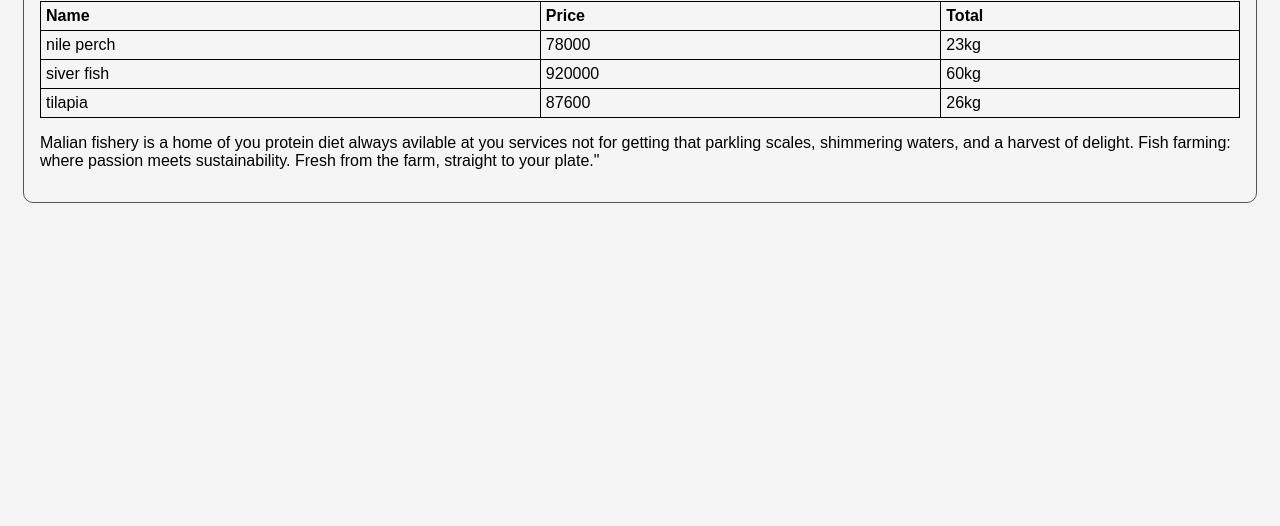
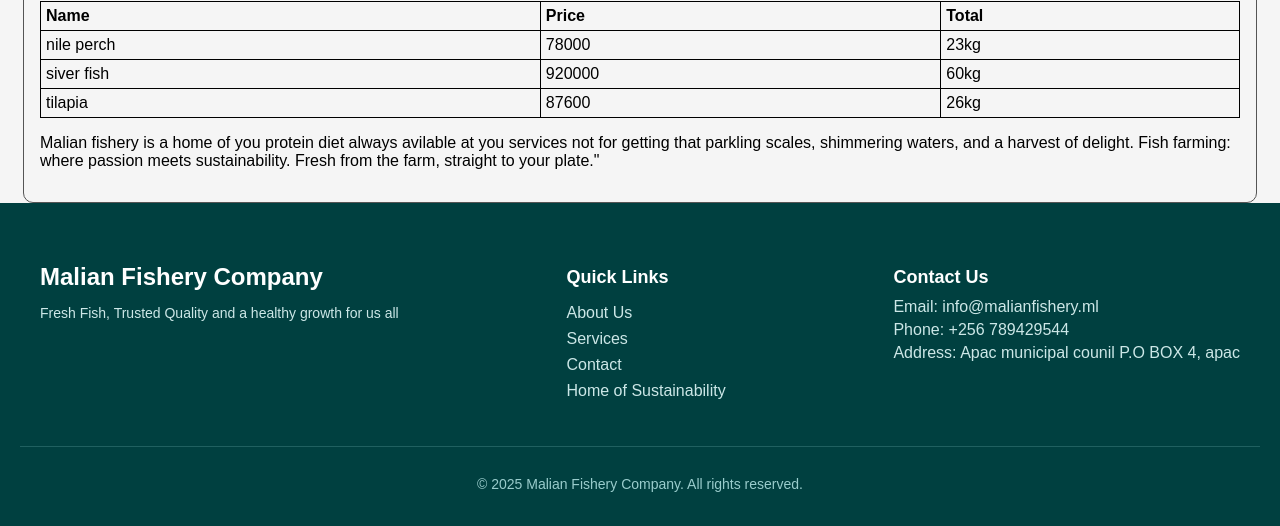
Before and after one commit to sturbbornking/html-h, a plain HTML site: page index.html in a window 1280 px wide. Shown: the part 632-1158 px from the top of the page. Before the commit the page ends 835 px from the top, so only its background shows below. Drawn offline with Linux system fonts and the light colour scheme.

Commit message:
the addition of footer in my fishery web page

```diff
--- a/index.html
+++ b/index.html
@@ -59,10 +59,44 @@
             <p>Malian fishery is a home of you protein diet always avilable at you services not for getting that parkling scales, shimmering waters, and a harvest of delight.
                 Fish farming: where passion meets sustainability.
                 Fresh from the farm, straight to your plate."
+
+
+
+
 </p>
         </div>
 
     </div>
 
+   <footer class="footer">
+    <div class="footer-container">
+      <div class="footer-logo">
+        <h2>Malian Fishery Company</h2>
+        <p>Fresh Fish, Trusted Quality and a healthy growth for us all</p>
+      </div>
+
+      <div class="footer-links">
+        <h4>Quick Links</h4>
+        <ul>
+          <li><a href="#">About Us</a></li>
+          <li><a href="#">Services</a></li>
+          <li><a href="#">Contact</a></li>
+          <li><a href="#">Home of Sustainability</a></li>
+        </ul>
+      </div>
+
+      <div class="footer-contact">
+        <h4>Contact Us</h4>
+        <p>Email: info@malianfishery.ml</p>
+        <p>Phone: +256 789429544</p>
+        <p>Address: Apac municipal counil P.O BOX 4, apac</p>
+      </div>
+    </div>
+
+    <div class="footer-bottom">
+      <p>&copy; 2025 Malian Fishery Company. All rights reserved.</p>
+    </div>
+  </footer>
 </body>
+
 </html>
--- a/style.css
+++ b/style.css
@@ -27,7 +27,8 @@ nav ul{
 nav ul li a {
     text-decoration: none;
     font-weight:bold;
-    color:purple;
+    color:purple
+    ;
 
 }
 
@@ -57,3 +58,67 @@ th,td{
     text-align:left;
     border: 1px solid;
 }
+.footer {
+  background-color: #004040;
+  color: #ffffff;
+  padding: 40px 20px 20px;
+  font-family: Arial, sans-serif;
+}
+
+.footer-container {
+  display: flex;
+  flex-wrap: wrap;
+  justify-content: space-between;
+  gap: 20px;
+  max-width: 1200px;
+  margin: auto;
+}
+
+.footer-logo h2 {
+  font-size: 24px;
+  margin-bottom: 10px;
+}
+
+.footer-logo p {
+  font-size: 14px;
+  color: #cce7e7;
+}
+
+.footer-links h4,
+.footer-contact h4 {
+  font-size: 18px;
+  margin-bottom: 10px;
+}
+
+.footer-links ul {
+  list-style: none;
+  padding: 0;
+}
+
+.footer-links li {
+  margin-bottom: 8px;
+}
+
+.footer-links a {
+  color: #cce7e7;
+  text-decoration: none;
+}
+
+.footer-links a:hover {
+  text-decoration: underline;
+  color: #ffffff;
+}
+
+.footer-contact p {
+  margin: 5px 0;
+  color: #cce7e7;
+}
+
+.footer-bottom {
+  text-align: center;
+  margin-top: 30px;
+  font-size: 14px;
+  border-top: 1px solid #206060;
+  padding-top: 15px;
+  color: #99cccc;
+}
```
